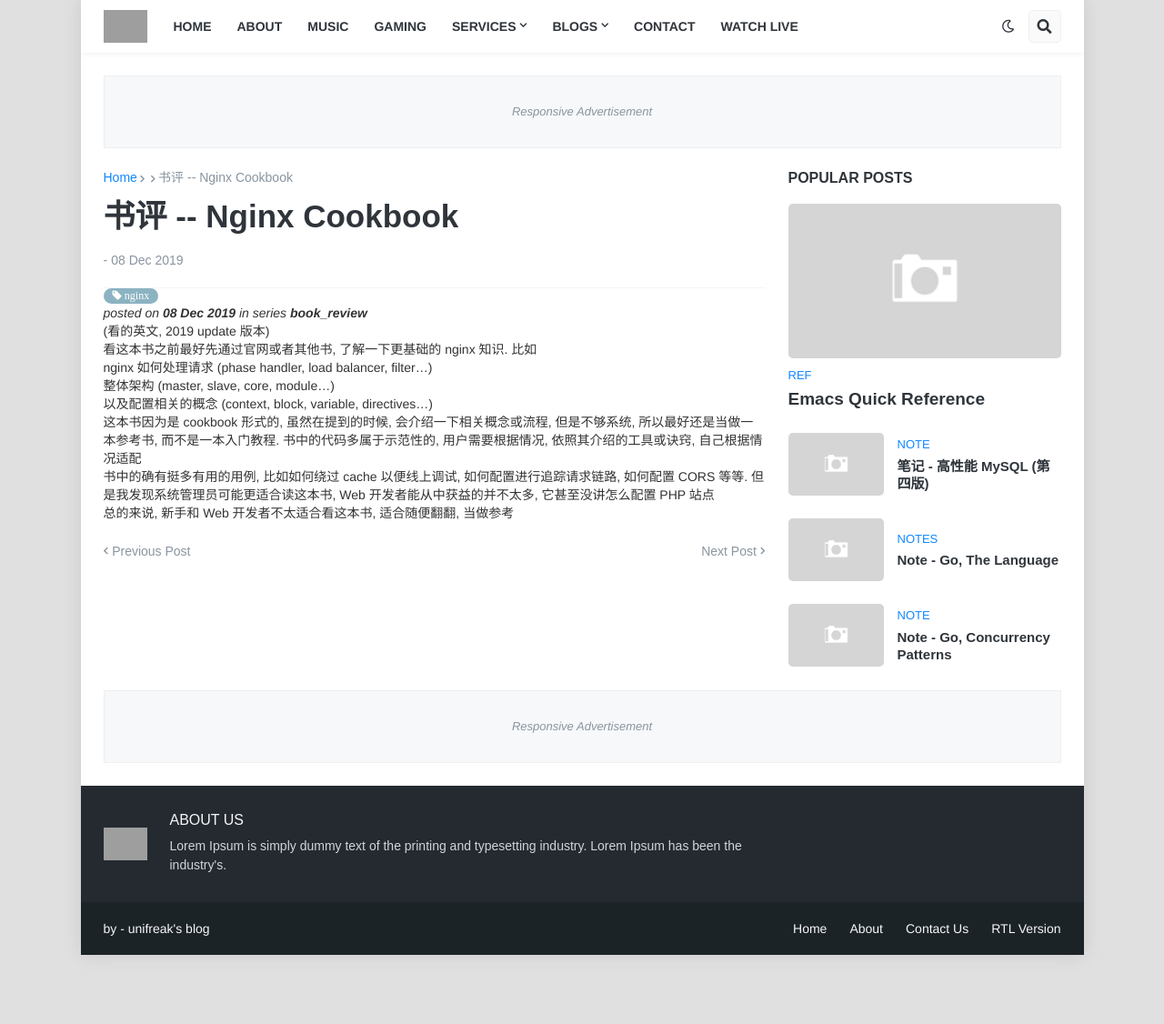
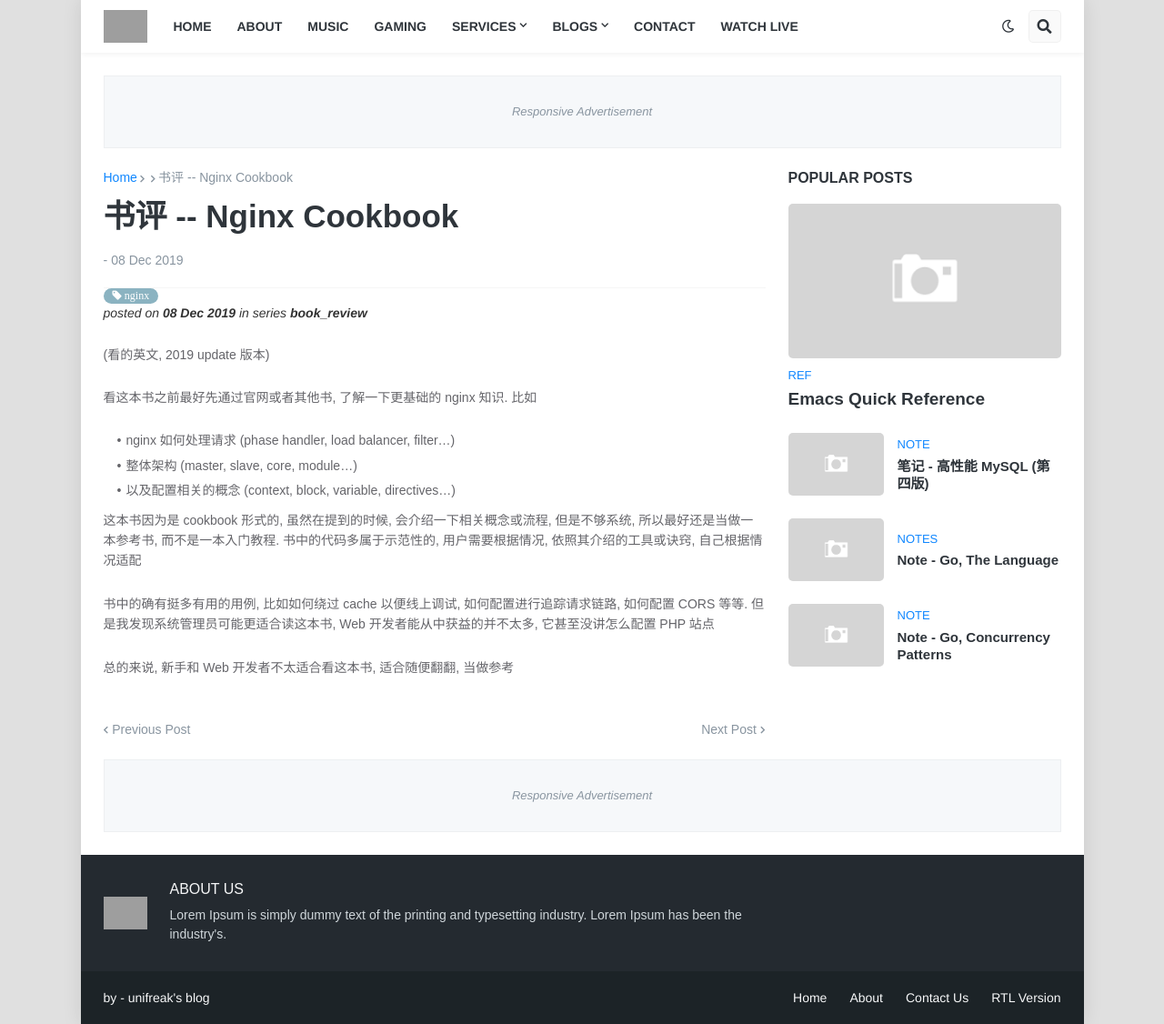
Before and after one commit to postca/postca.github.io, a Jekyll site: the page built from _book_review/nginx_cookbook.md, in a window 1280 px wide. Shown: the whole page at 91% size. Built offline with Jekyll 4.4.1, drawn with Linux system fonts in a browser that asks for light colours; before the commit the page ends 1050 px from its top, so only the background shows below that; grey boxes are pictures that could not be loaded.

Commit message:
Update post.html

```diff
--- a/_layouts/post.html
+++ b/_layouts/post.html
@@ -43,8 +43,9 @@ markdown: true
       {% endunless %}
       </p>
 
-
+<div class="entry-content-wrap"><div class="post-body entry-content" id="post-body">
     {{ content | replace: "./img/", "/assets/img/" }}
+</div></div>
 
 <div class="post-nav">
 {% if page.previous.url %}<a class="post-nav-newer-link" href="{{page.previous.url | absolute_url}}" id="Blog1_post-nav-newer-link">Previous Post</a>{% endif %}
```
